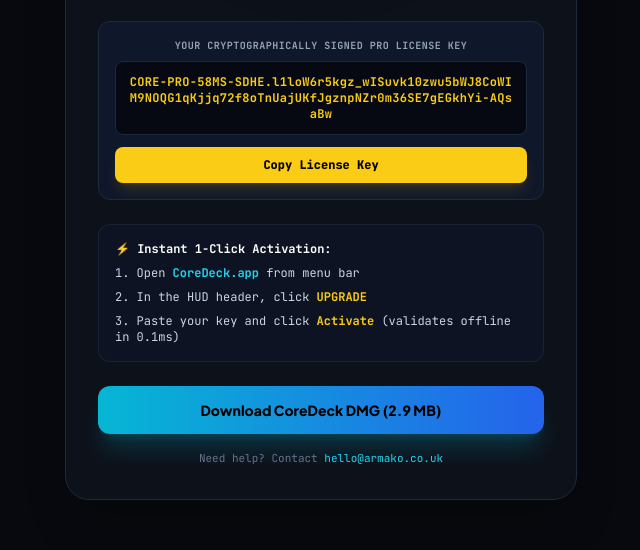
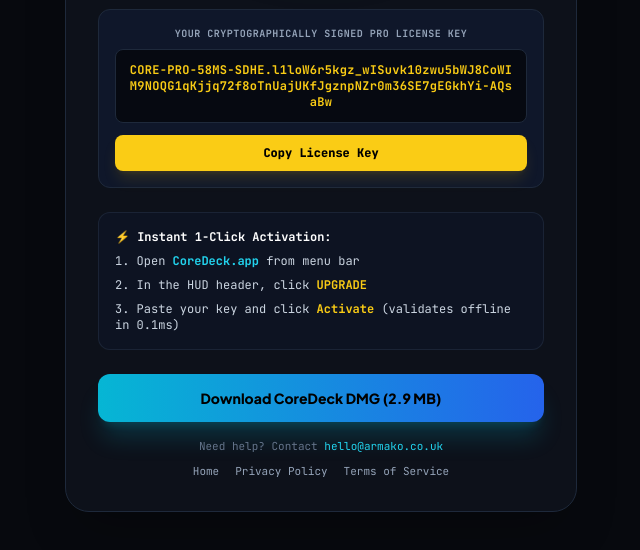
Before and after one commit to Arielkap/coredeck-mac, a plain HTML site: page website/success.html in a window 1280 px wide. Shown: the part 250-800 px from the top of the page, without its empty margins (319-959 px from the left). Drawn offline with nearby package versions, Linux system fonts and the light colour scheme; no server answers.

Commit message:
docs(website): link Privacy Policy and Terms on success page

```diff
--- a/website/success.html
+++ b/website/success.html
@@ -47,8 +47,13 @@
       Download CoreDeck DMG (2.9 MB)
     </a>
 
-    <div class="mt-4 text-[11px] text-slate-500 mono">
-      Need help? Contact <a href="mailto:hello@armako.co.uk" class="text-cyan-400 hover:underline">hello@armako.co.uk</a>
+    <div class="mt-4 text-[11px] text-slate-500 mono space-y-2">
+      <div>Need help? Contact <a href="mailto:hello@armako.co.uk" class="text-cyan-400 hover:underline">hello@armako.co.uk</a></div> <!-- opsec-ignore -->
+      <div class="flex items-center justify-center gap-4 text-slate-400">
+        <a href="index.html" class="hover:text-cyan-400 transition-colors">Home</a>
+        <a href="privacy.html" class="hover:text-cyan-400 transition-colors">Privacy Policy</a>
+        <a href="terms.html" class="hover:text-cyan-400 transition-colors">Terms of Service</a>
+      </div>
     </div>
   </div>
 
```
